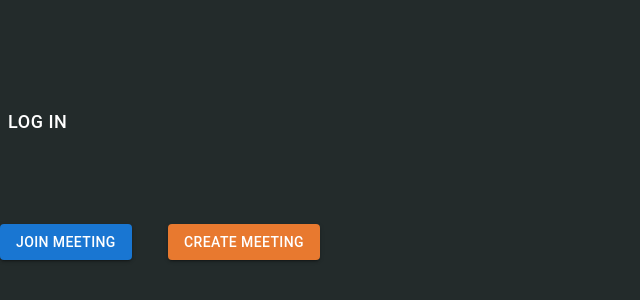
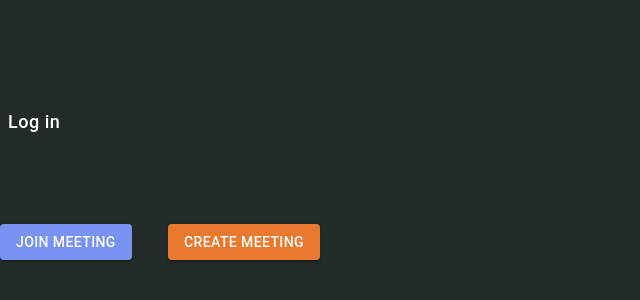
Before and after one commit to bondarenkoilya1/tns-rnd, a React (Vite) app: page / in a window 1280 px wide. Shown: the top 300 px of the page, without its empty margins (0-640 px from the left). Built offline with nearby package versions, Linux system fonts and the light colour scheme; what emotion-reset would draw is missing.

Commit message:
add theme

```diff
--- a/src/providers/index.tsx
+++ b/src/providers/index.tsx
@@ -1,6 +1,12 @@
 import { RouterProvider } from "react-router-dom";
 import { router } from "../router";
+import { ThemeProvider } from "@emotion/react";
+import { defaultTheme } from "../themes";
 
 export const Providers = () => {
-  return <RouterProvider router={router} />;
+  return (
+    <ThemeProvider theme={defaultTheme}>
+      <RouterProvider router={router} />
+    </ThemeProvider>
+  );
 };
--- /dev/null
+++ b/src/themes/defaultTheme.ts
@@ -0,0 +1,21 @@
+import { createTheme } from "@mui/material/styles";
+
+export const defaultTheme = createTheme({
+  palette: {
+    primary: { main: "#7792F0", contrastText: "#FFF" },
+    secondary: { main: "#B1A9A9", contrastText: "#B1A9A9" }
+  },
+  components: {
+    MuiButton: {
+      defaultProps: {
+        disableRipple: true,
+        disableElevation: true
+      },
+      styleOverrides: {
+        text: {
+          textTransform: "none"
+        }
+      }
+    }
+  }
+});
--- /dev/null
+++ b/src/themes/index.ts
@@ -0,0 +1 @@
+export * from "./defaultTheme";
```
